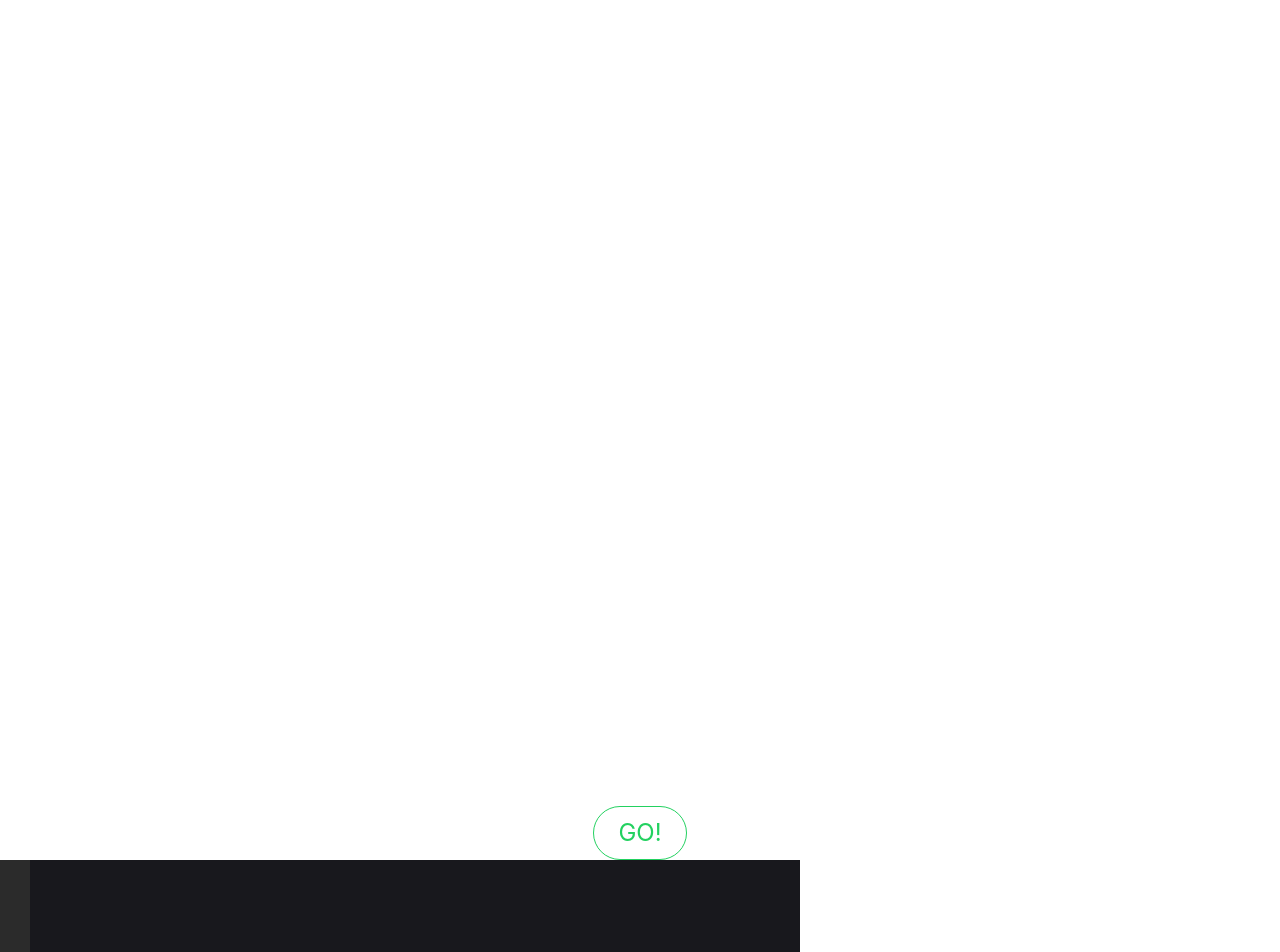
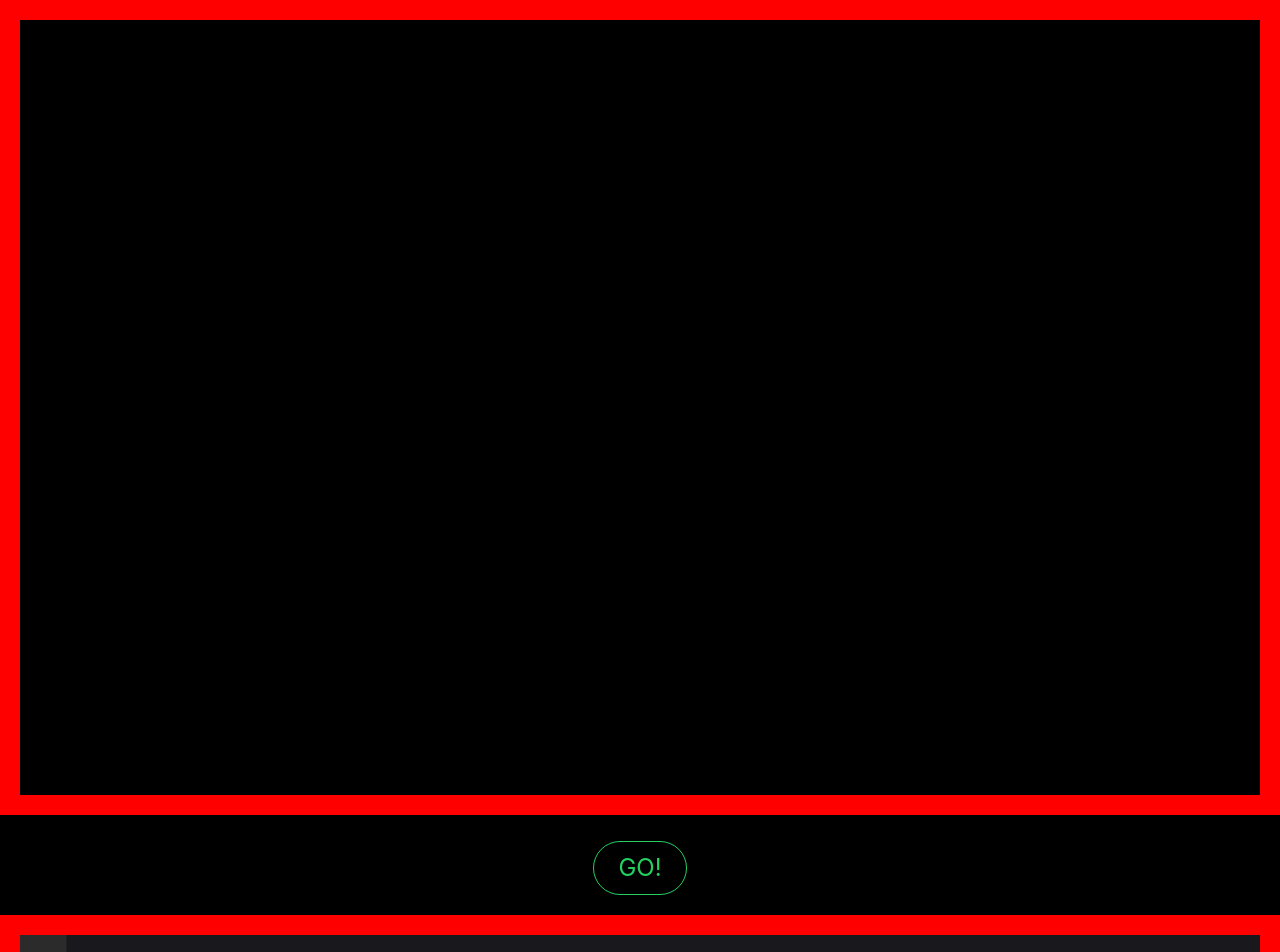
Before and after one commit to ojasiiitd/matter.js, a plain HTML site: page index.html in a window 1280 px wide. Shown: the top 952 px of the page. Drawn offline with nearby package versions, Linux system fonts and the light colour scheme.

Commit message:
Added basic css

```diff
--- a/CSS/custom.css
+++ b/CSS/custom.css
@@ -3,4 +3,19 @@
     box-sizing: border-box;
     margin: 0;
     padding: 0;
+    background-color: black;
 }
+
+canvas
+{
+    position: relative;
+    width: 100%;
+    height: 100%;
+    border: 20px solid red;
+}
+
+button
+{
+    margin-top: 20px;
+    margin-bottom: 20px;
+}
```
